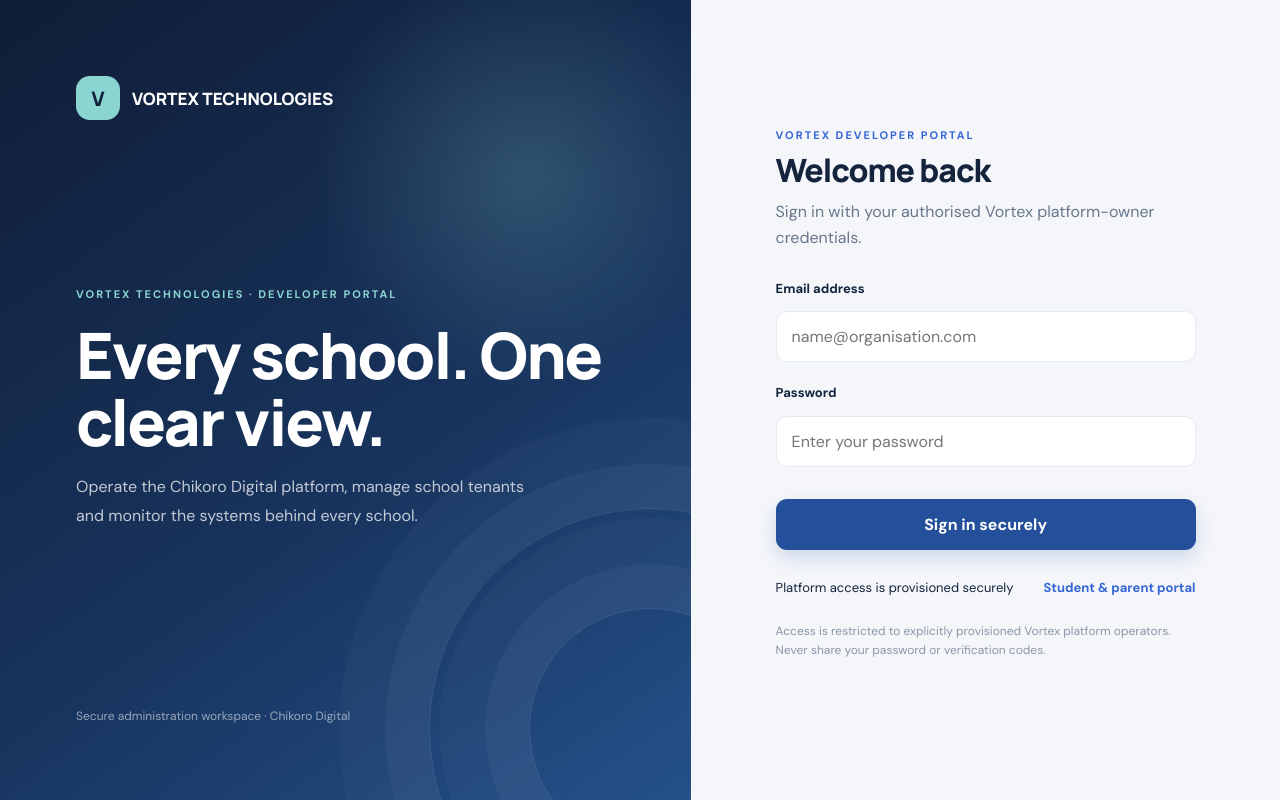
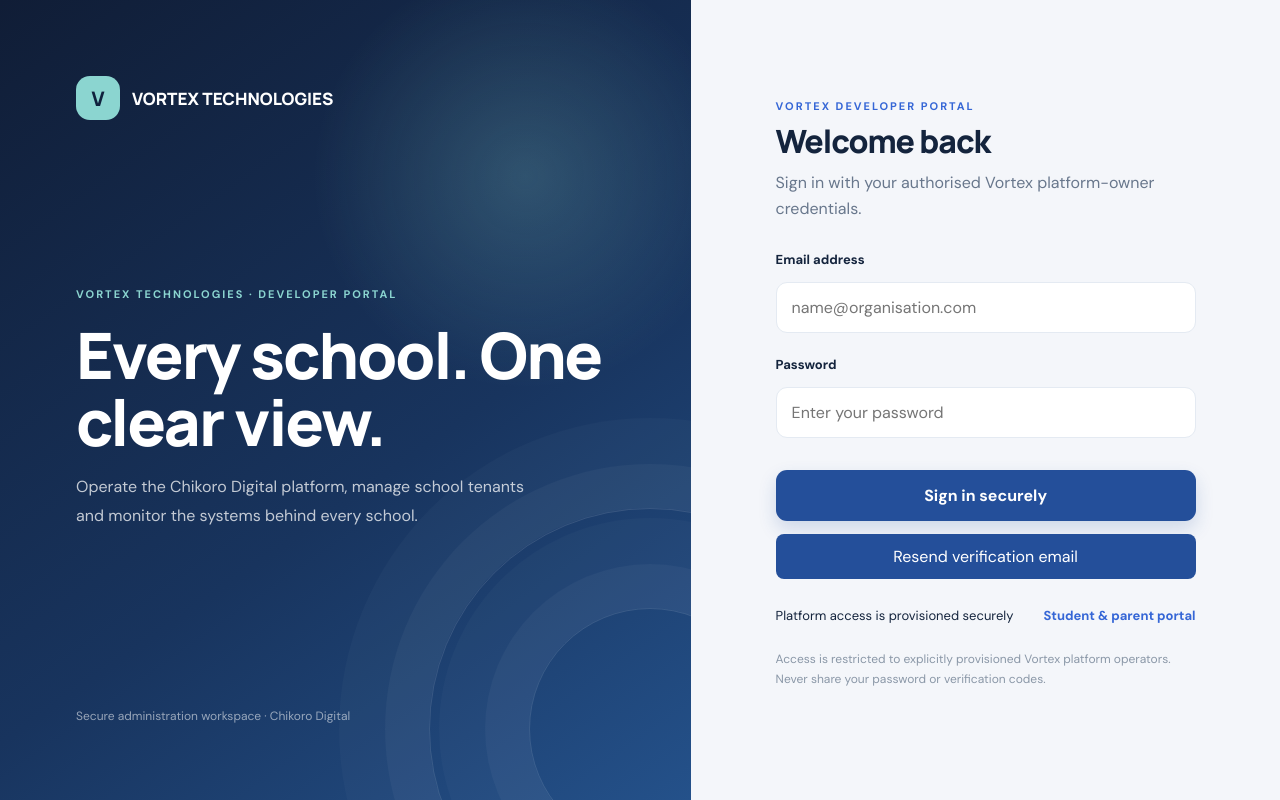
Before and after one commit to Mishtino/Chikoro-Digital, a Next.js app in the folder admin/: page / in a window 1280 px wide. Built offline with nearby package versions, Linux system fonts and the light colour scheme.

Commit message:
Add secure resend verification flow to Vortex sign-in

```diff
--- a/admin/pages/index.js
+++ b/admin/pages/index.js
@@ -2,9 +2,20 @@ import { useState } from 'react';
 import { useRouter } from 'next/router';
 import { getSupabaseBrowserClient } from '../lib/supabase';
 export default function AdminLogin() {
-  const router=useRouter(); const [email,setEmail]=useState(''); const [password,setPassword]=useState(''); const [error,setError]=useState(''); const [loading,setLoading]=useState(false);
+  const router=useRouter(); const [email,setEmail]=useState(''); const [password,setPassword]=useState(''); const [error,setError]=useState(''); const [notice,setNotice]=useState(''); const [loading,setLoading]=useState(false); const [resending,setResending]=useState(false);
+  async function resendVerification(){
+    const address=email.trim();
+    if(!address){setError('Enter your Vortex account email address first.');return;}
+    setError('');setNotice('');setResending(true);
+    try{
+      const {error:resendError}=await getSupabaseBrowserClient().auth.resend({type:'signup',email:address});
+      if(resendError)throw resendError;
+      setNotice('If this address has a pending signup, a fresh verification email has been sent. Check your inbox and spam folder.');
+    }catch(err){setError(err.message||'Unable to resend verification email.');}
+    finally{setResending(false);}
+  }
   async function submit(e){
-    e.preventDefault();setError('');setLoading(true);
+    e.preventDefault();setError('');setNotice('');setLoading(true);
     try{
       const supabase=getSupabaseBrowserClient();
       const {data,error:signInError}=await supabase.auth.signInWithPassword({email:email.trim(),password});
@@ -13,7 +24,7 @@ export default function AdminLogin() {
       if(!accessToken)throw new Error('A secure session could not be created. Please try again.');
       const response=await fetch(`${process.env.NEXT_PUBLIC_API_URL||'http://localhost:8000'}/auth/supabase/me`,{headers:{Authorization:`Bearer ${accessToken}`}});
       const profile=await response.json();
-      if(!response.ok){await supabase.auth.signOut();throw new Error(profile.detail||'This account is not activated for administrator access.');}
+      if(!response.ok){await supabase.auth.signOut();throw new Error(profile.detail||'This account is not activated for Vortex platform access.');}
       if(!profile.is_platform_admin){await supabase.auth.signOut();throw new Error('This account is not authorised for the Vortex Developer Portal.');}
       router.push('/dashboard');
     }catch(err){setError(err.message);}finally{setLoading(false);}
@@ -27,10 +38,12 @@ export default function AdminLogin() {
     <section className="admin-panel"><div className="admin-card">
       <div className="admin-eyebrow">Vortex developer portal</div><h2>Welcome back</h2><p className="intro">Sign in with your authorised Vortex platform-owner credentials.</p>
       {error&&<div className="admin-alert error" role="alert">{error}</div>}
+      {notice&&<div className="admin-alert success" role="status">{notice}</div>}
       <form onSubmit={submit}>
         <div className="admin-field"><label htmlFor="admin-email">Email address</label><input id="admin-email" type="email" autoComplete="username" value={email} onChange={e=>setEmail(e.target.value)} placeholder="name@organisation.com" required /></div>
         <div className="admin-field"><label htmlFor="admin-password">Password</label><input id="admin-password" type="password" autoComplete="current-password" value={password} onChange={e=>setPassword(e.target.value)} placeholder="Enter your password" required /></div>
         <button className="admin-button" type="submit" disabled={loading}>{loading?'Signing in…':'Sign in securely'}</button>
+        <button className="admin-resend" type="button" onClick={resendVerification} disabled={resending}>{resending?'Sending…':'Resend verification email'}</button>
       </form>
       <div className="admin-links"><span>Platform access is provisioned securely</span><a href="https://chikoro-digital.vercel.app">Student & parent portal</a></div>
       <p className="admin-note">Access is restricted to explicitly provisioned Vortex platform operators. Never share your password or verification codes.</p>
```
